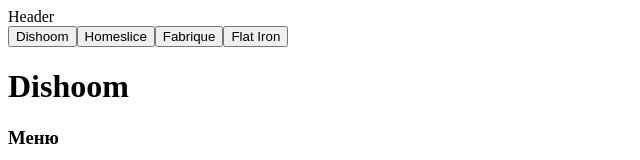
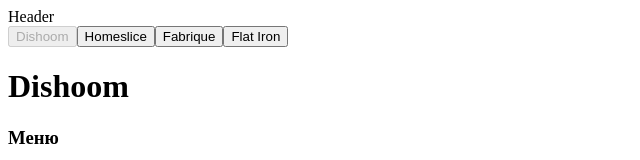
Before and after one commit to Bepely/learnjavascript_react_course, a React (Vite) app: page / in a window 1280 px wide. Shown: the top 160 px of the page, without its empty margins (0-640 px from the left). Built offline with nearby package versions, Linux system fonts and the light colour scheme.

Commit message:
Lecture 3 homework 2
• Added tabs disable functionality
• Added constants Min and Max in counter
• Removed redundant fragment

```diff
--- a/src/app.jsx
+++ b/src/app.jsx
@@ -15,9 +15,10 @@
             <Layout>
             {/* Display selection tabs for each restaraunt */}
             {restaurants.map((restaurant) => {
-              return <>
-              <Tab restaurant={restaurant} setCurrentRestaurant={setCurrentRestaurant}/>
-              </>
+              return  <Tab
+              callback={()=>{setCurrentRestaurant(restaurant)}}
+              text={restaurant.name}
+              currentRestaraunt={currentRestaurant}/>
             })}
 
             {/* Display current restaraunt */}
--- a/src/counter/component.jsx
+++ b/src/counter/component.jsx
@@ -4,14 +4,17 @@
     // Create a counter for added dishes
     const [itemsCounter, setItemsCounter] = useState(0);
 
+    const itemsMin = 0;
+    const itemsMax = 5;
+
     function addItem() {
-        if (itemsCounter < 5) {
+        if (itemsCounter < itemsMax) {
             setItemsCounter(itemsCounter + 1);
         }
     }
 
     function removeItem() {
-        if (itemsCounter > 0) {
+        if (itemsCounter > itemsMin) {
             setItemsCounter(itemsCounter - 1);
         }
     }
--- a/src/tab/component.jsx
+++ b/src/tab/component.jsx
@@ -1,14 +1,8 @@
-function Tab({restaurant, setCurrentRestaurant}) {
-
-    // Create a callback fucntion for a button click
-    const changeCurrentRestaurant = function(){
-        // Update currentRestaraunt state
-        setCurrentRestaurant(restaurant)
-    }
+function Tab({text, callback, currentRestaraunt}) {
 
     return (
-    <button onClick={changeCurrentRestaurant}>
-        {restaurant.name}
+    <button disabled={text==currentRestaraunt.name?true:false} onClick={callback}>
+        {text}
     </button> );
 }
 
```
